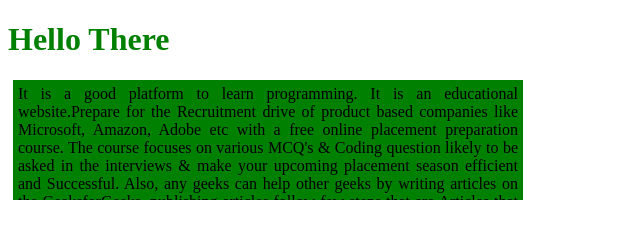
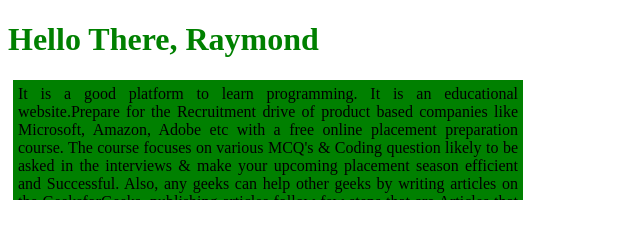
Before and after one commit to ndlovuraymond/Web-Development, a plain HTML site: page index.html in a window 1280 px wide. Shown: the whole page, without its empty margins (0-640 px from the left). Drawn offline with Linux system fonts and the light colour scheme.

Commit message:
changed heading

```diff
--- a/index.html
+++ b/index.html
@@ -23,7 +23,7 @@
 </head>
 
 <body>
-    <h1>Hello There</h1>
+    <h1>Hello There, Raymond</h1>
     <div class="gfg">It is a good platform
         to learn programming. It is an educational
         website.Prepare for the Recruitment drive
```
